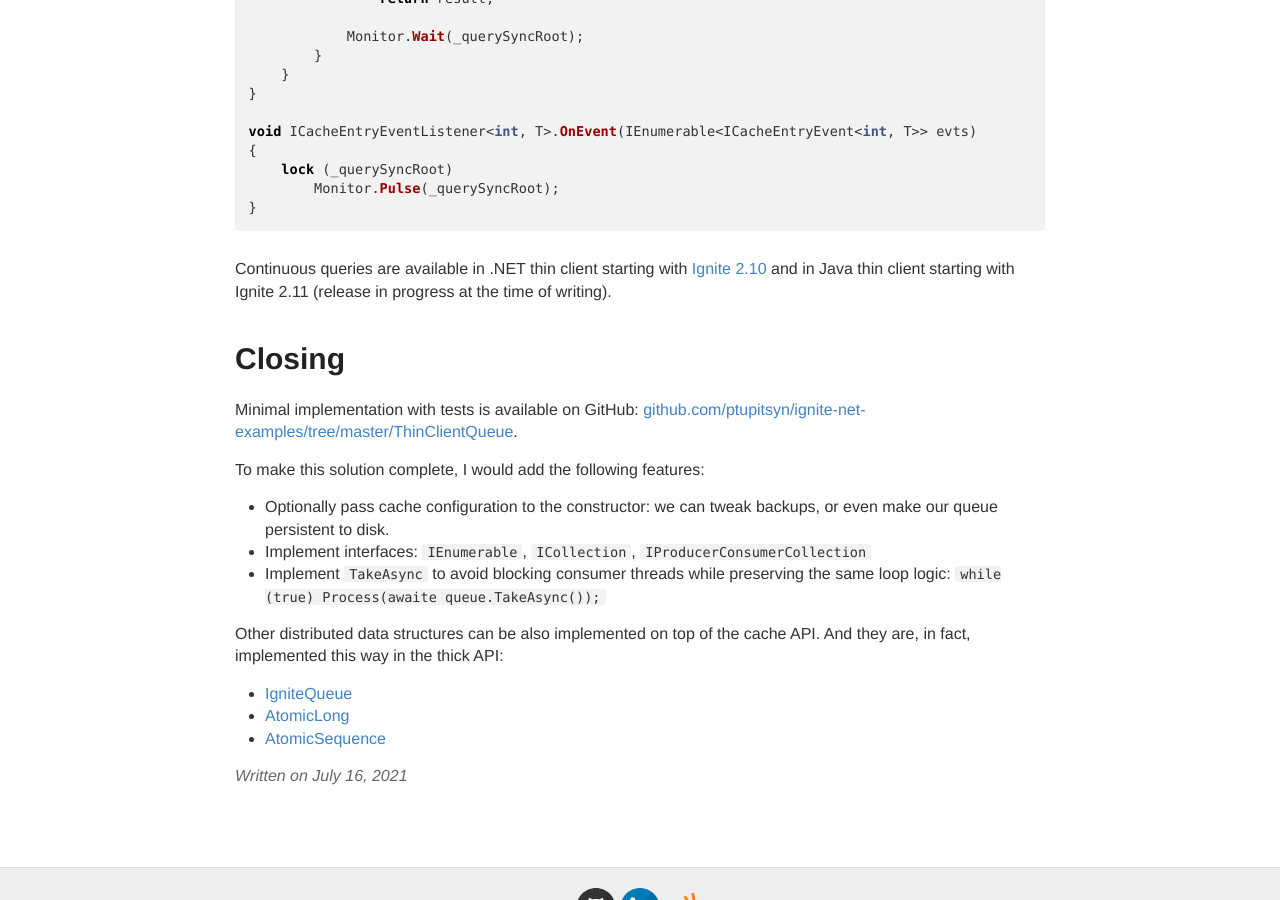
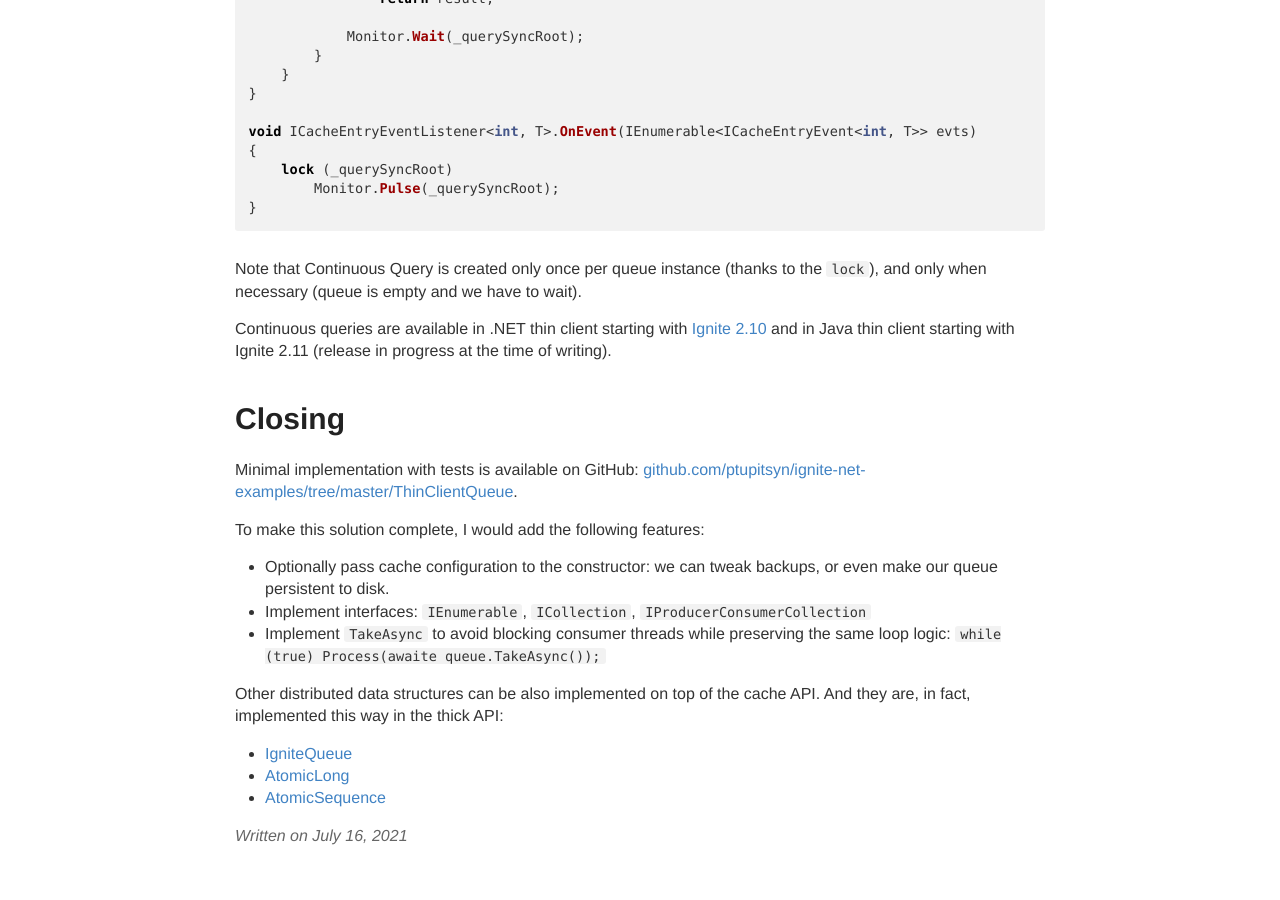
Before and after one commit to ptupitsyn/ptupitsyn.github.io, a Jekyll site: the page built from _posts/2021-07-16-Ignite-Thin-Client-Distributed-Blocking-Queue.md, in a window 1280 px wide and 900 px high, scrolled down 1876 px. Built offline with Jekyll 4.4.1, drawn with Linux system fonts in a browser that asks for light colours; comment, search, counter and statistics services are not loaded.

Commit message:
note on Cont Query creation

````diff
--- a/_posts/2021-07-16-Ignite-Thin-Client-Distributed-Blocking-Queue.md
+++ b/_posts/2021-07-16-Ignite-Thin-Client-Distributed-Blocking-Queue.md
@@ -90,6 +90,8 @@ void ICacheEntryEventListener<int, T>.OnEvent(IEnumerable<ICacheEntryEvent<int,
 }
 ```
 
+Note that Continuous Query is created only once per queue instance (thanks to the `lock`), and only when necessary (queue is empty and we have to wait).
+
 Continuous queries are available in .NET thin client starting with [Ignite 2.10](https://ptupitsyn.github.io/Whats-New-In-Ignite-Net-2.10/) and in Java thin client starting with Ignite 2.11 (release in progress at the time of writing).
 
 # Closing
````
